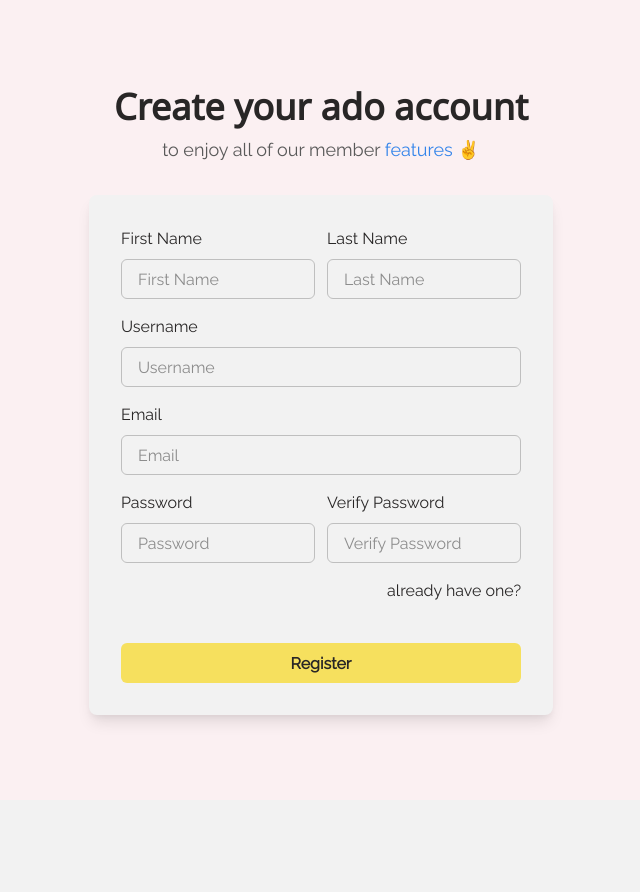
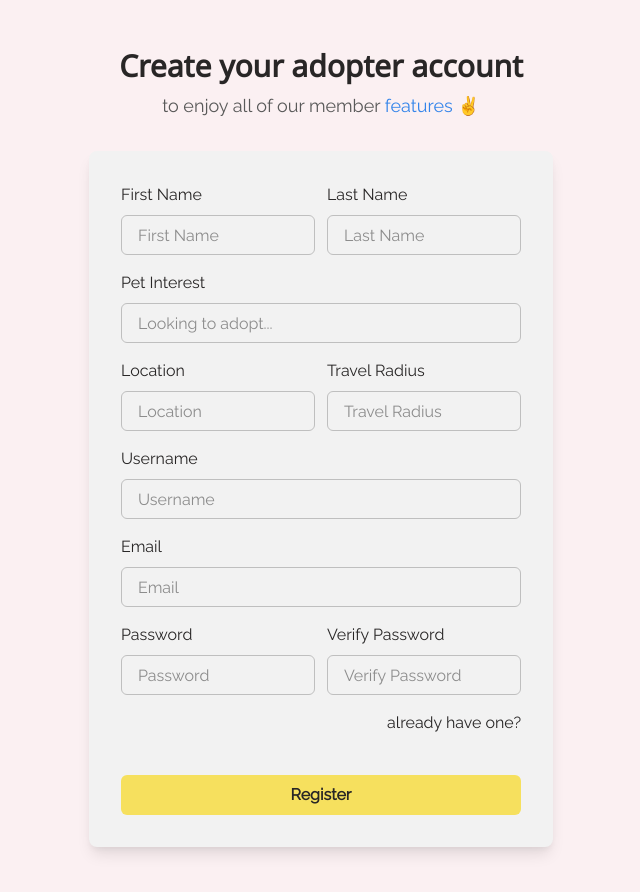
Before and after one commit to palepinkdot/senior-design, a Next.js app in the folder web/: page /app/register-ado in a window 1280 px wide. Shown: the top 892 px of the page, without its empty margins (319-959 px from the left). Before the commit the page ends 800 px from the top, so only its background shows below. Built offline with nearby package versions, Linux system fonts and the light colour scheme; no server answers.

Commit message:
Added fields to New Adopter Form

```diff
--- a/web/src/components/app/AdoRegisterCard.tsx
+++ b/web/src/components/app/AdoRegisterCard.tsx
@@ -29,12 +29,15 @@ export default function AdoRegisterCard() {
     <>
       <Formik
         initialValues={{
-          email: "",
           username: "",
           password: "",
           verifypassword: "",
           firstname: "",
           lastname: "",
+          petinterest: "",
+          location: "",
+          travelRadius: "",
+          email: "",
         }}
         onSubmit={async (values, { setErrors }) => {
           const response = await register({
@@ -67,7 +70,7 @@ export default function AdoRegisterCard() {
             >
               <Stack spacing={8} mx={"auto"} maxW={"lg"} py={12} px={6}>
                 <Stack align={"center"}>
-                  <Heading fontSize={"4xl"}>Create your ado account</Heading>
+                  <Heading fontSize={"3xl"}>Create your adopter account</Heading>
                   <Text fontSize={"lg"} color={"gray.600"}>
                     to enjoy all of our member{" "}
                     <Link color={"blue.400"}>features</Link> ✌️
@@ -93,6 +96,31 @@ export default function AdoRegisterCard() {
                           name="lastname"
                           placeholder="Last Name"
                           label="Last Name"
+                        />
+                      </FormControl>
+                    </Flex>
+
+                    <FormControl id="petinterest">
+                      <InputField
+                        name="petinterest"
+                        placeholder="Looking to adopt..."
+                        label="Pet Interest"
+                      />
+                    </FormControl>
+
+                    <Flex justifyContent={"space-between"}>
+                      <FormControl pr={1.5} id="location">
+                        <InputField
+                          name="location"
+                          placeholder="Location"
+                          label="Location"
+                        />
+                      </FormControl>
+                      <FormControl pl={1.5} id="travelRadius">
+                        <InputField
+                          name="travelRadius"
+                          placeholder="Travel Radius"
+                          label="Travel Radius"
                         />
                       </FormControl>
                     </Flex>
```
